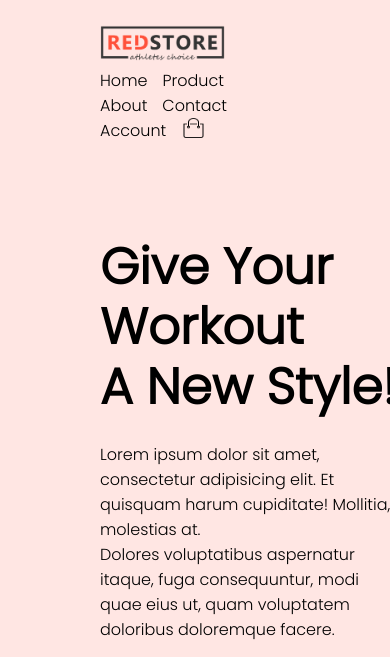
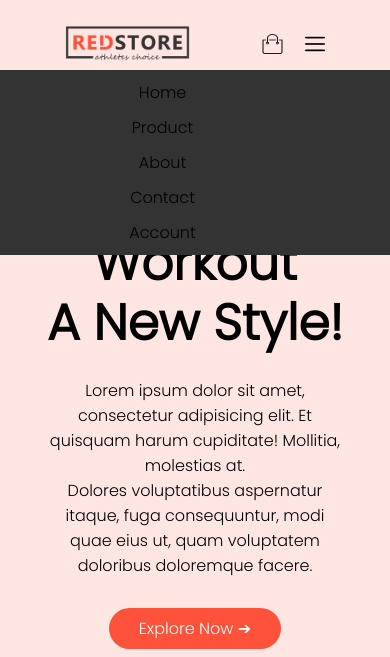
Before and after one commit to Mahfujur51/E-commerce-site-desing, a plain HTML site: page index.html in a window 390 px wide. Shown: the top 657 px of the page. Drawn offline with nearby package versions, Linux system fonts and the light colour scheme.

Commit message:
responsive done

```diff
--- a/index.html
+++ b/index.html
@@ -6,6 +6,8 @@
 	<link rel="stylesheet" href="style.css">
 	<link href="https://fonts.googleapis.com/css2?family=Poppins:wght@300&display=swap" rel="stylesheet">
 	<link rel="stylesheet" href="https://stackpath.bootstrapcdn.com/font-awesome/4.7.0/css/font-awesome.min.css">
+	<script
+	src="https://code.jquery.com/jquery-3.5.1.min.js"></script>
 </head>
 <body>
 	<div class="header">
@@ -21,10 +23,13 @@
 						<li><a href="">About</a></li>
 						<li><a href="">Contact</a></li>
 						<li><a href="">Account</a></li>
-						<li><img src="images/cart.png" width="25px" height="20px" alt=""></li>
 
 					</ul>
+
 				</nav>
+				<img src="images/cart.png" width="25px" height="20px" alt="">
+				<img src="images/menu.png" class="menu-icon">
+
 
 			</div>
 			<div class="row">
@@ -330,8 +335,16 @@
 					</ul>
 				</div>
 			</div>
+			<hr>
+			<p class="copyright">Copyright &copy; 2020</p>
 		</div>
 	</div>
+	<script type="text/javascript">
+		$('.menu-icon').on('click',function(){
+			$('nav ul li').slideToggle(5);
+		});
+
+	</script>
 
 </body>
 </html>
--- a/style.css
+++ b/style.css
@@ -9,22 +9,26 @@ body{
 }
 .logo{
 	margin-top: 5px;
-	float: left;
+	flex-basis: 1;
+
 
 }
 .navbar{
-	overflow: hidden;
-	padding-top: 20px;
+	display: flex;
+	padding: 20px;
+	align-items: center;
 }
 nav{
-	float: right;
+	flex:1;
+	text-align:right;
+
 }
 nav ul{
 	display: inline-block;
 }
 
 nav ul li{
-	float: left;
+	display: flex;
 	text-align: center;
 	display: inline-block;
 	list-style-type: none;
@@ -41,8 +45,8 @@ ul li a{
 	color: black;
 }
 .container{
-	padding-left: 100px;
-	padding-right: 100px;
+	padding-left: 45px;
+	padding-right: 45px;
 	margin: auto;
 	max-width: 1300px;
 }
@@ -250,3 +254,52 @@ ul {
 .app-logo img{
 	width: 140px;
 }
+.footer hr{
+	border: none;
+	background:#b5b5b5;
+	height: 1px;
+	margin:20px 0;
+}
+.copyright{
+	text-align:center;
+}
+.menu-icon{
+	width: 28px;
+	margin-left: 20px;
+}
+.menu-icon{
+
+	height: 20px;
+	width: 20px;
+	display: none;
+}
+@media only screen and (max-width: 800px) {
+
+	nav ul{
+		position: absolute;
+		top: 70px;
+		left: 0;
+		background:#333;
+		width: 100%;
+
+	}
+	nav ul li{
+		display: block;
+		margin-right: 50px;
+		margin-top: 10px;
+		margin-bottom:10px;
+	}
+	.menu-icon{
+		display: block;
+		cursor: pointer;
+	}
+
+}
+@media only screen and (max-width: 600px){
+ .row{
+ 	text-align:center;
+ }
+ .col-2,.col-3,.col-4{
+ 	flex-basis: 100%;
+ }
+}
```
